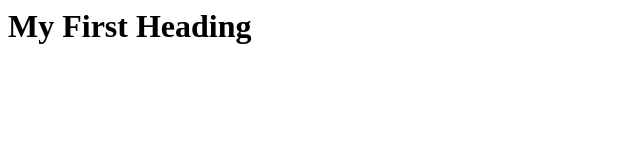
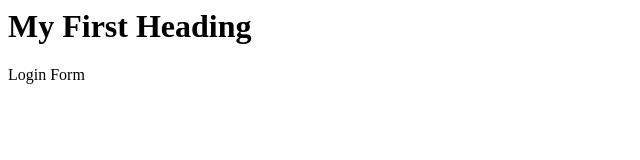
Before and after one commit to Aryangajera-Tech/DevOps-class, a plain HTML site: page index.html in a window 1280 px wide. Shown: the full height of the page, 0-640 px from the left. Drawn offline with Linux system fonts and the light colour scheme.

Commit message:
Added login form

```diff
--- a/index.html
+++ b/index.html
@@ -1 +1,2 @@
 <html><body><h1>My First Heading</h1></body></html>
+<form>Login Form</form>
```
